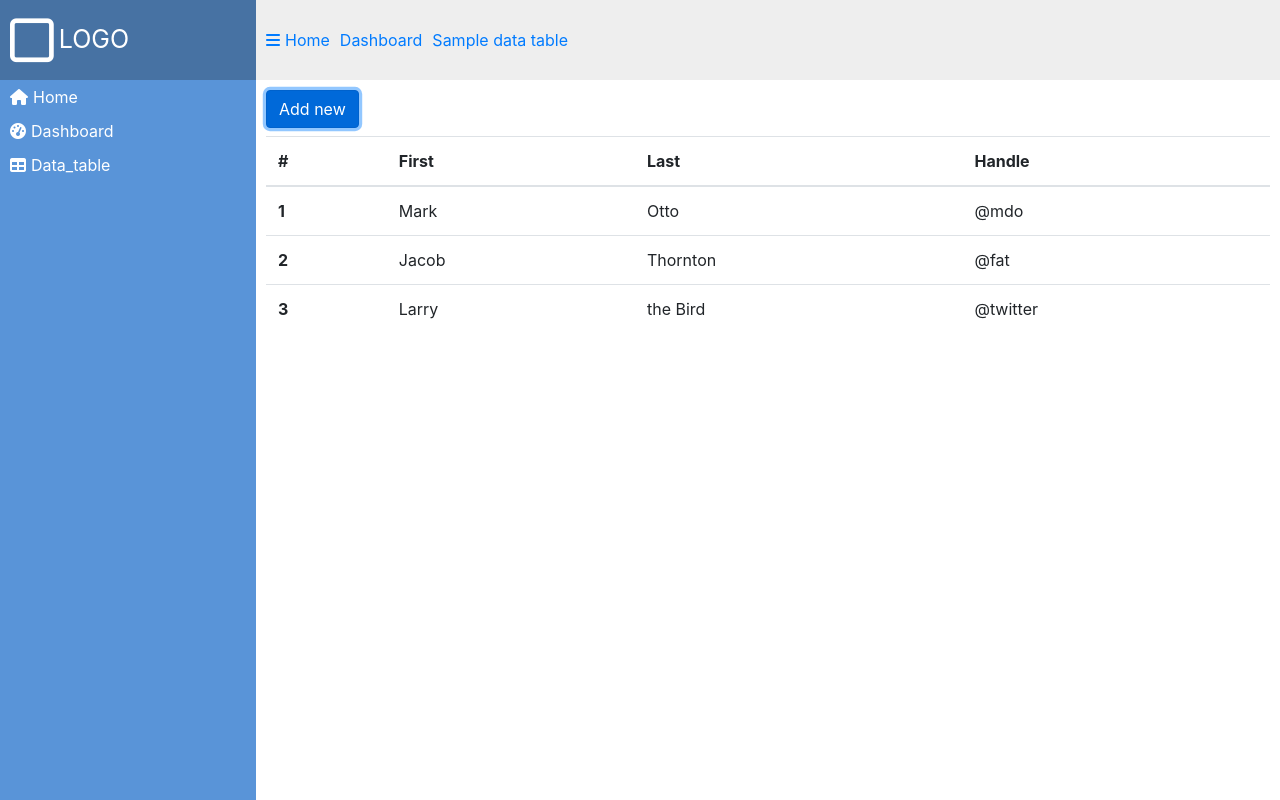
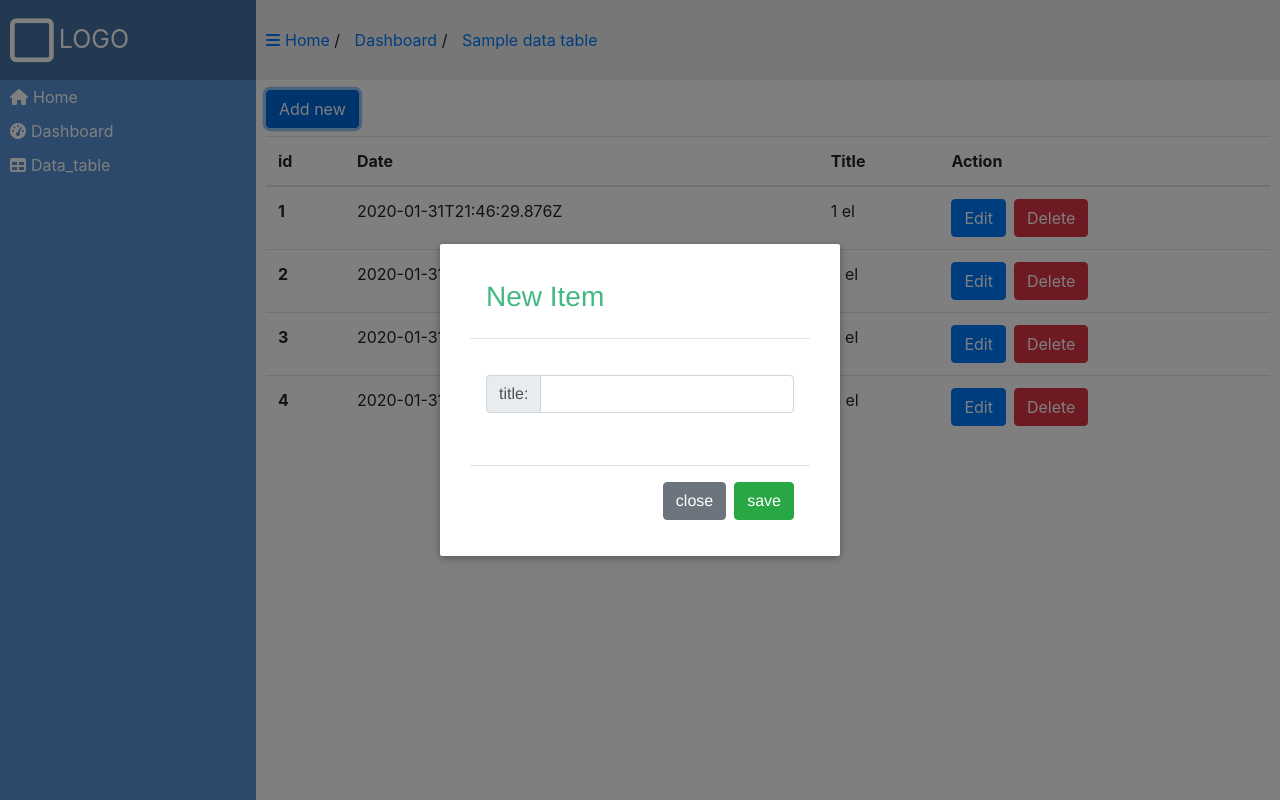
Before and after one commit to NickolayBauer/testSmartComVue, a Vue app: page /datatable/1 in a window 1280 px wide. Both pictures are taken after a click on the button "Add new". Built offline with nearby package versions, Linux system fonts and the light colour scheme; data requests are answered from the project's data file.

Commit message:
api, modal window

```diff
--- /dev/null
+++ b/db.json
@@ -0,0 +1,24 @@
+{
+  "items": [
+    {
+      "date": "2020-01-31T21:46:29.876Z",
+      "title": "1 el",
+      "id": 1
+    },
+    {
+      "date": "2020-01-31T21:46:33.621Z",
+      "title": "2 el",
+      "id": 2
+    },
+    {
+      "date": "2020-01-31T21:46:37.048Z",
+      "title": "3 el",
+      "id": 3
+    },
+    {
+      "date": "2020-01-31T21:46:40.255Z",
+      "title": "4 el",
+      "id": 4
+    }
+  ]
+}
--- a/package.json
+++ b/package.json
@@ -8,6 +8,7 @@
     "lint": "vue-cli-service lint"
   },
   "dependencies": {
+    "axios": "^0.19.2",
     "core-js": "^3.4.4",
     "jquery": "^3.4.1",
     "vue": "^2.6.10",
--- a/src/App.vue
+++ b/src/App.vue
@@ -30,7 +30,9 @@
                           <i class="fas fa-bars"></i>
                           <span>Home</span>
                         </router-link>
+                        /
                         <router-link :to="{ name: 'Dashboard'}">Dashboard</router-link>
+                        /
                         <router-link
                             :to="{ name: 'DataTable', params:{'table_name':'sample table'}}"
                         >Sample data table</router-link>
--- /dev/null
+++ b/src/axios.js
@@ -0,0 +1,27 @@
+import axios from 'axios'
+import router from '@/router'
+
+
+const VueAxios = axios.create({
+    baseURL: 'http://localhost:3000/',
+    headers: {
+        'Content-Type': 'application/json',
+    },
+})
+
+VueAxios.interceptors.response.use((response) => response, (error) => {
+    console.log(error.response)
+    if (error.response) {
+        if (error.response.status == 404) {
+            console.log(error)
+            router.push({
+                name: 'Page404'
+            })
+        }
+    } else {
+        console.log(error.response)
+    }
+
+});
+
+export default VueAxios
--- a/src/components/DataTable.vue
+++ b/src/components/DataTable.vue
@@ -1,36 +1,97 @@
 
 <template>
     <div>
-        <button type="button" class="btn btn-primary mb-2">Add new</button>
+        <button type="button" class="btn btn-primary mb-2" @click="showModalAdd = true">Add new</button>
+        <Modal v-if="showModalAdd" @send="addItem" @close="showModalAdd = false">
+            <h3 slot="header">New Item</h3>
+        </Modal>
+        <Modal v-if="showModalEdit" @send="editItem" @close="showModalEdit = false">
+            <h3 slot="header">Edit Item</h3>
+        </Modal>
         <table class="table">
             <thead>
                 <tr>
-                    <th scope="col">#</th>
-                    <th scope="col">First</th>
-                    <th scope="col">Last</th>
-                    <th scope="col">Handle</th>
+                    <th scope="col">id</th>
+                    <th scope="col">Date</th>
+                    <th scope="col">Title</th>
+                    <th scope="col">Action</th>
                 </tr>
             </thead>
             <tbody>
-                <tr>
-                    <th scope="row">1</th>
-                    <td>Mark</td>
-                    <td>Otto</td>
-                    <td>@mdo</td>
-                </tr>
-                <tr>
-                    <th scope="row">2</th>
-                    <td>Jacob</td>
-                    <td>Thornton</td>
-                    <td>@fat</td>
-                </tr>
-                <tr>
-                    <th scope="row">3</th>
-                    <td>Larry</td>
-                    <td>the Bird</td>
-                    <td>@twitter</td>
+                <tr v-for="item in getItems" :key="item.id">
+                    <th scope="row">{{item.id}}</th>
+                    <td>{{item.date}}</td>
+                    <td>{{item.title}}</td>
+                    <td>
+                        <button
+                            type="button"
+                            class="btn btn-primary mr-2"
+                            @click="showModalEdit = true, editableItem = item"
+                            data-toggle="modal"
+                            data-target="#exampleModalCenter"
+                        >Edit</button>
+                        <button
+                            type="button"
+                            class="btn btn-danger"
+                            @click="deleteItem(item.id)"
+                        >Delete</button>
+                    </td>
                 </tr>
             </tbody>
         </table>
     </div>
 </template>
+<script>
+import Modal from "@/components/Modal";
+export default {
+    name: "DataTable",
+    components: {
+        Modal
+    },
+    data() {
+        return {
+            showModalAdd: false,
+            showModalEdit: false,
+            editableItem: {}
+        };
+    },
+    mounted() {
+        this.$store.dispatch("getItems");
+    },
+    methods: {
+        addItem(title) {
+            let item = {
+                date: new Date(),
+                title: title
+            };
+            this.$store.dispatch("addItem", item);
+            this.title = "";
+            this.showModalAdd = false;
+        },
+        editItem(title) {
+            let item = {
+                id: this.editableItem.id,
+                date: new Date(),
+                title: title
+            };
+            this.title = "";
+            this.editableItem = {};
+            this.$store.dispatch("editItem", item);
+            this.showModalEdit = false
+        },
+        deleteItem(item_id) {
+            this.$store.dispatch("deleteItem", item_id);
+        },
+        sortById(items) {
+            return items.sort(function(a, b) {
+                return a.id - b.id;
+            });
+        }
+    },
+    computed: {
+        getItems() {
+            return this.sortById(this.$store.getters.getItems);
+        }
+    }
+};
+</script>
--- /dev/null
+++ b/src/components/Modal.vue
@@ -0,0 +1,89 @@
+<template>
+    <div class="modal-mask">
+        <div class="modal-wrapper">
+            <div class="modal-container">
+                <div class="modal-header">
+                    <slot name="header">Modal header</slot>
+                </div>
+                <div class="modal-body">
+                    <div class="input-group mb-3">
+                        <div class="input-group-prepend">
+                            <span class="input-group-text" id="inputGroup">title:</span>
+                        </div>
+                        <input
+                            v-model="title"
+                            type="text"
+                            class="form-control"
+                            aria-describedby="inputGroup"
+                        />
+                    </div>
+                </div>
+                <div class="modal-footer">
+                    <button type="button" class="btn btn-secondary" @click="$emit('close')">close</button>
+                    <button type="button" class="btn btn-success" @click="$emit('send', title)">save</button>
+                </div>
+            </div>
+        </div>
+    </div>
+</template>
+<script>
+export default {
+    data() {
+        return {
+            title: ""
+        };
+    }
+};
+</script>
+<style scoped>
+.modal-mask {
+    position: fixed;
+    z-index: 9998;
+    top: 0;
+    left: 0;
+    width: 100%;
+    height: 100%;
+    background-color: rgba(0, 0, 0, 0.5);
+    display: table;
+    transition: opacity 0.3s ease;
+}
+
+.modal-wrapper {
+    display: table-cell;
+    vertical-align: middle;
+}
+
+.modal-container {
+    width: 400px;
+    margin: 0px auto;
+    padding: 20px 30px;
+    background-color: #fff;
+    border-radius: 2px;
+    box-shadow: 0 2px 8px rgba(0, 0, 0, 0.33);
+    transition: all 0.3s ease;
+    font-family: Helvetica, Arial, sans-serif;
+}
+
+.modal-header h3 {
+    margin-top: 0;
+    color: #42b983;
+}
+
+.modal-body {
+    margin: 20px 0;
+}
+
+.modal-enter {
+    opacity: 0;
+}
+
+.modal-leave-active {
+    opacity: 0;
+}
+
+.modal-enter .modal-container,
+.modal-leave-active .modal-container {
+    -webkit-transform: scale(1.1);
+    transform: scale(1.1);
+}
+</style>
--- a/src/store/index.js
+++ b/src/store/index.js
@@ -0,0 +1,56 @@
+import Vue from 'vue';
+import Vuex from 'vuex';
+import VueAxios from '@/axios'
+
+Vue.use(Vuex);
+
+export const store = new Vuex.Store({
+    state: {
+        items: [],
+    },
+    getters: {
+        getItems: state => {
+            return state.items
+        },
+    },
+    mutations: {
+        getItems: (state, payload) => {
+            state.items = payload;
+        },
+        deleteItem: (state, id) => {
+            let index = state.items.findIndex(item => item.id == id)
+            state.items.splice(index, 1)
+        },
+        addItem: (state, item) => {
+            state.items.push(item)
+        },
+        editItem: (state, newItem) => {
+            let index = state.items.findIndex(item => item.id == newItem.id)
+            state.items.splice(index, 1, newItem)
+        }
+    },
+    actions: {
+        getItems: async (context) => {
+            let {
+                data
+            } = await VueAxios.get('items/');
+            context.commit('getItems', data);
+        },
+        deleteItem: async (context, item_id) => {
+            await VueAxios.delete(`items/${item_id}`)
+            context.commit('deleteItem', item_id)
+        },
+        addItem: async (context, item) => {
+            let {
+                data
+            } = await VueAxios.post('items/', item)
+            context.commit('addItem', data)
+        },
+        editItem: async (context, item) => {
+            let {
+                data
+            } = await VueAxios.put(`items/${item.id}`, item)
+            context.commit('editItem', data)
+        }
+    },
+});
```
